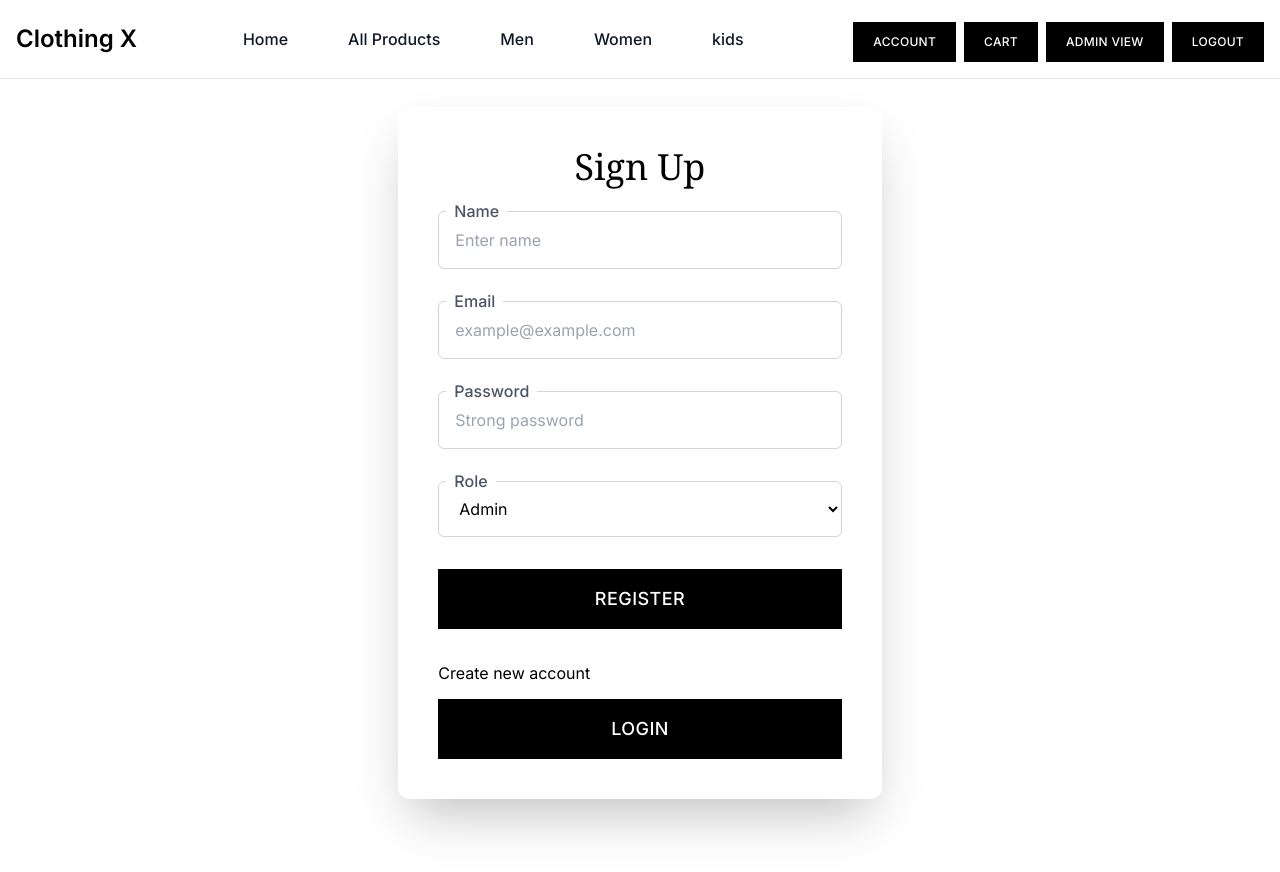
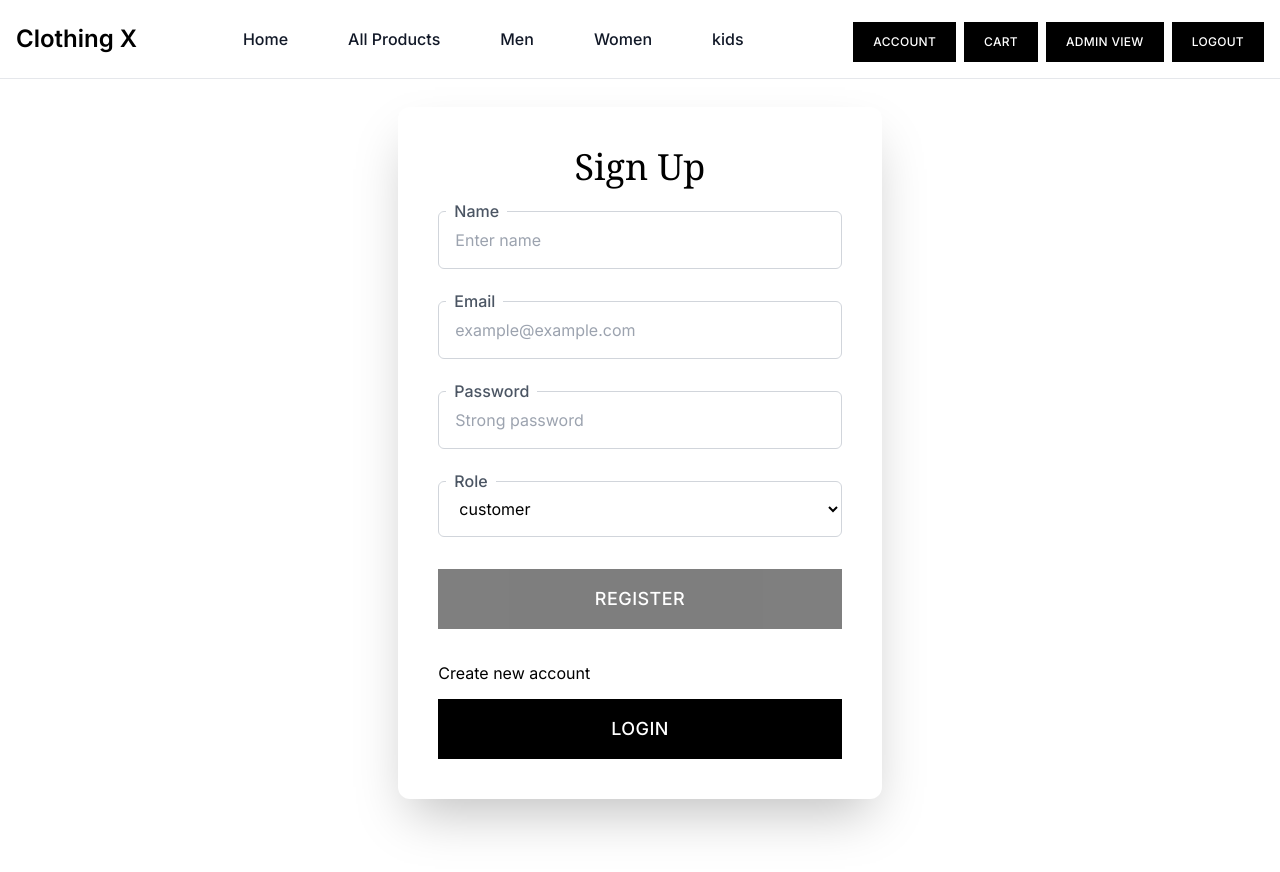
Before and after one commit to benroz3/e-commerce-clothes, a Next.js app: page /register in a window 1280 px wide. Shown: the top 872 px of the page. Built offline with nearby package versions, Linux system fonts and the light colour scheme.

Commit message:
created full register functionality
created backend router for register, api call, and integrated it inside register page

```diff
--- a/package.json
+++ b/package.json
@@ -16,9 +16,9 @@
     "@types/react": "18.2.21",
     "@types/react-dom": "18.2.7",
     "autoprefixer": "10.4.15",
-    "bcryptjs": "^2.4.3",
+    "axios": "^1.5.0",
+    "bcrypt": "^5.1.1",
     "dotenv": "^16.3.1",
-    "express": "^4.18.2",
     "firebase": "^10.4.0",
     "joi": "^17.10.1",
     "js-cookie": "^3.0.5",
@@ -35,6 +35,7 @@
     "typescript": "5.2.2"
   },
   "devDependencies": {
+    "@types/bcrypt": "^5.0.0",
     "@types/express": "^4.17.17"
   }
 }
--- a/src/app/api/database/index.ts
+++ b/src/app/api/database/connectMongo.ts
@@ -4,7 +4,7 @@ import dotenv from "dotenv";
 dotenv.config();
 const mongoURL = process.env.MONGO_URL || "";
 
-const connectMongo = async () => {
+export const connectMongo = async () => {
   try {
     await mongoose.connect(mongoURL);
     console.log("Connected to MongoDB.");
@@ -15,5 +15,3 @@ const connectMongo = async () => {
     console.log("Disconnected from MongoDB!");
   });
 };
-
-export default connectMongo;
--- a/src/app/api/models/User.ts
+++ b/src/app/api/models/User.ts
@@ -18,7 +18,7 @@ const UserSchema = new mongoose.Schema(
     },
     role: {
       type: String,
-      default: "client",
+      default: "customer",
     },
   },
   { timestamps: true }
--- /dev/null
+++ b/src/app/api/register/route.ts
@@ -0,0 +1,55 @@
+import { NextResponse } from "next/server";
+import Joi from "Joi";
+import bcrypt from "bcrypt";
+import User from "../models/User";
+import { connectMongo } from "../database/connectMongo";
+
+//validator
+const schema = Joi.object({
+  username: Joi.string().required(),
+  email: Joi.string().email().required(),
+  password: Joi.string().min(6).required(),
+  role: Joi.string().required(),
+});
+
+export const dynamic = "force-dynamic";
+
+//register
+export async function POST(req: Request) {
+  await connectMongo();
+  const { username, email, password, role } = await req.json();
+  const { error } = schema.validate({ username, email, password, role });
+
+  if (error)
+    return NextResponse.json({
+      success: false,
+      message: email.details[0],
+    });
+
+  try {
+    const userExists = await User.findOne({ email });
+    if (userExists)
+      return NextResponse.json({
+        success: false,
+        message: "User already exists!",
+      });
+
+    const salt = await bcrypt.genSalt(10);
+    const hashedPassword = await bcrypt.hash(password, salt);
+
+    const newUser = await User.create({
+      username,
+      email,
+      password: hashedPassword,
+      role,
+    });
+
+    if (newUser)
+      return NextResponse.json({
+        success: true,
+        message: "Account created.",
+      });
+  } catch (error) {
+    console.log(error);
+  }
+}
--- a/src/app/layout.tsx
+++ b/src/app/layout.tsx
@@ -2,9 +2,11 @@
 import "./globals.css";
 import type { Metadata } from "next";
 import { Inter } from "next/font/google";
+import { ToastContainer } from "react-toastify";
 import Navbar from "@/components/Navbar";
 import { Provider } from "react-redux";
 import store from "@/redux/store";
+import "react-toastify/dist/ReactToastify.css";
 
 const inter = Inter({ subsets: ["latin"] });
 
@@ -26,6 +28,7 @@ export default function RootLayout({
           <main className="flex min-h-screen flex-col mt-[75px]">
             {children}
           </main>
+          <ToastContainer />
         </Provider>
       </body>
     </html>
--- a/src/app/register/page.tsx
+++ b/src/app/register/page.tsx
@@ -1,13 +1,47 @@
 "use client";
+import { useState } from "react";
 import { useRouter } from "next/navigation";
+import { toast } from "react-toastify";
 import InputComponent from "@/components/InputComponent";
 import SelectComponent from "@/components/SelectComponent";
 import { registrationFormControls } from "@/data/formControls";
+import { registerNewUser } from "@/utils/apiCalls";
 
 const Register = () => {
   const isRegistered = false; //! dummy data
 
+  const initialUser: { [key: string]: string } = {
+    username: "",
+    email: "",
+    password: "",
+    role: "customer",
+  };
+
   const router = useRouter();
+  const [newUser, setNewUser] = useState(initialUser);
+
+  const isUserValid = () => {
+    return (
+      newUser &&
+      newUser.username &&
+      newUser.username.trim() !== "" &&
+      newUser.email &&
+      newUser.email.trim() !== "" &&
+      /^\w+([\.-]?\w+)*@\w+([\.-]?\w+)*(\.\w{2,3})+$/.test(newUser.email) &&
+      newUser.password &&
+      newUser.password.trim() !== "" &&
+      newUser.password.length > 5
+    );
+  };
+
+  const registerHandler = async () => {
+    const data = await registerNewUser(newUser);
+    if (data.success) router.push("/login");
+    else
+      toast.error("Something went wrong!", {
+        position: toast.POSITION.TOP_RIGHT,
+      });
+  };
 
   return (
     <div className="bg-white relative">
@@ -31,20 +65,34 @@ const Register = () => {
                         label={controlItem.label}
                         placeholder={controlItem.placeholder}
                         type={controlItem.type}
-                        value={""}
-                        onChange={() => {}}
+                        value={newUser[controlItem.id]}
+                        onChange={(event) => {
+                          setNewUser({
+                            ...newUser,
+                            [controlItem.id]: event.target.value,
+                          });
+                        }}
                       />
                     ) : controlItem.componentType === "select" ? (
                       <SelectComponent
                         key={controlItem.id}
                         label={controlItem.label}
-                        value={""}
                         options={controlItem.options || []}
-                        onChange={() => {}}
+                        value={newUser[controlItem.id]}
+                        onChange={(event) => {
+                          setNewUser({
+                            ...newUser,
+                            [controlItem.id]: event.target.value,
+                          });
+                        }}
                       />
                     ) : null
                   )}
-                  <button className="inline-flex w-full items-center justify-center bg-black px-6 py-4 text-lg text-white transition-all duration-200 ease-in-out focus:shadow font-medium uppercase tracking-wide">
+                  <button
+                    disabled={!isUserValid()}
+                    onClick={registerHandler}
+                    className="disabled:opacity-50 inline-flex w-full items-center justify-center bg-black px-6 py-4 text-lg text-white transition-all duration-200 ease-in-out focus:shadow font-medium uppercase tracking-wide"
+                  >
                     Register
                   </button>
                   <div className="flex flex-col gap-2">
--- a/src/components/SelectComponent.tsx
+++ b/src/components/SelectComponent.tsx
@@ -16,7 +16,7 @@ const SelectComponent: React.FC<{
       >
         {options && options.length ? (
           options.map((option) => (
-            <option key={option.id} id={option.id} value={value}>
+            <option key={option.id} id={option.id} value={option.id}>
               {option.label}
             </option>
           ))
--- a/src/data/formControls.ts
+++ b/src/data/formControls.ts
@@ -1,6 +1,6 @@
 export const registrationFormControls = [
   {
-    id: "name",
+    id: "username",
     type: "text",
     placeholder: "Enter name",
     label: "Name",
@@ -58,7 +58,7 @@ export const loginFormControls = [
 
 export const adminAddProductformControls = [
   {
-    id: "name",
+    id: "username",
     type: "text",
     placeholder: "Enter name",
     label: "Name",
--- /dev/null
+++ b/src/utils/apiCalls.ts
@@ -0,0 +1,22 @@
+import axios from "axios";
+import { LoginUserType, UserType } from "./types";
+
+export const registerNewUser = async (
+  formData: UserType | { [key: string]: string }
+) => {
+  try {
+    const res = await axios.post("/api/register", formData);
+    return res.data;
+  } catch (error) {
+    console.log(error);
+  }
+};
+
+export const loginUser = async (formData: LoginUserType) => {
+  try {
+    const res = await axios.post("/api/login", formData);
+    return res.data;
+  } catch (error) {
+    console.log(error);
+  }
+};
```
Also changed, not shown: src/utils/types.ts (+12 -0 lines), src/app/api/login/router.ts (added), 1 other file (tests, documents, lock files or other folders).
